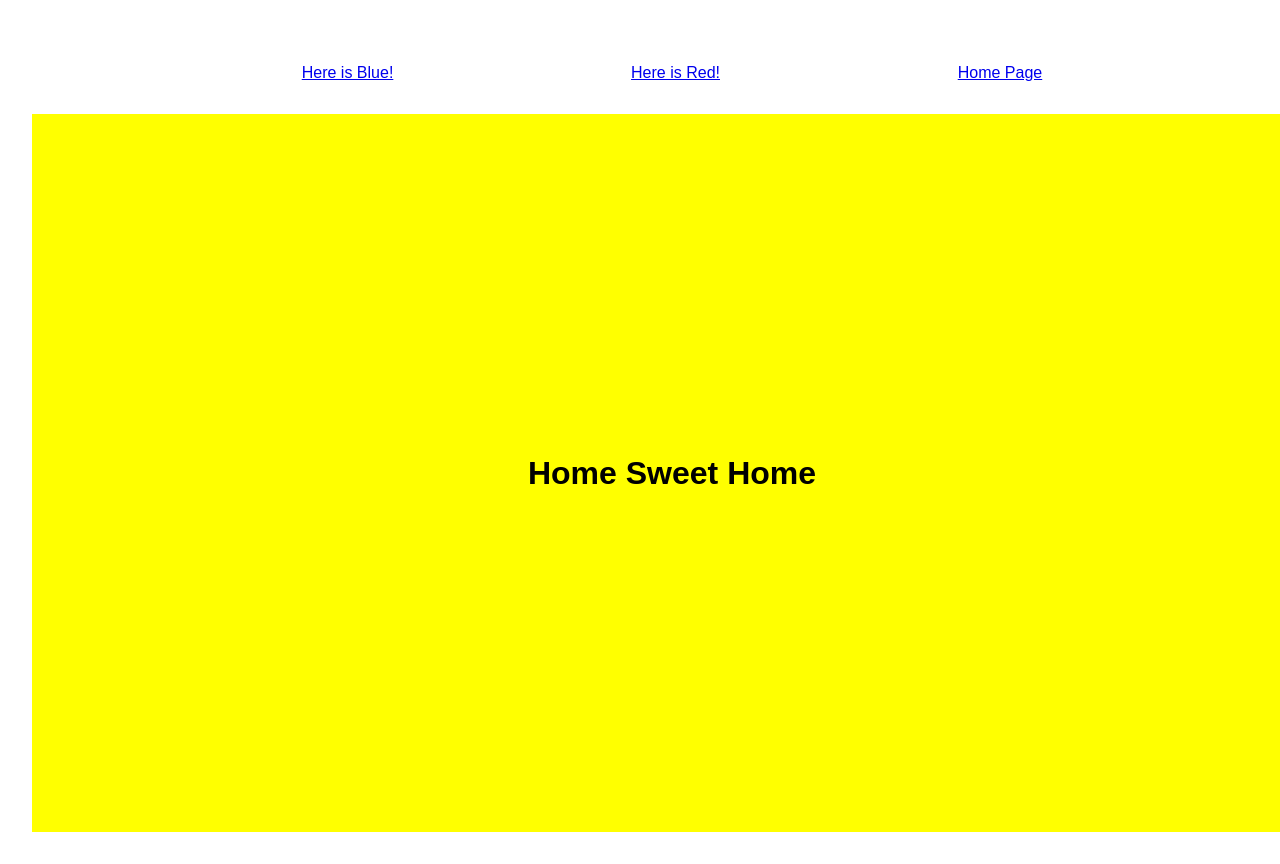
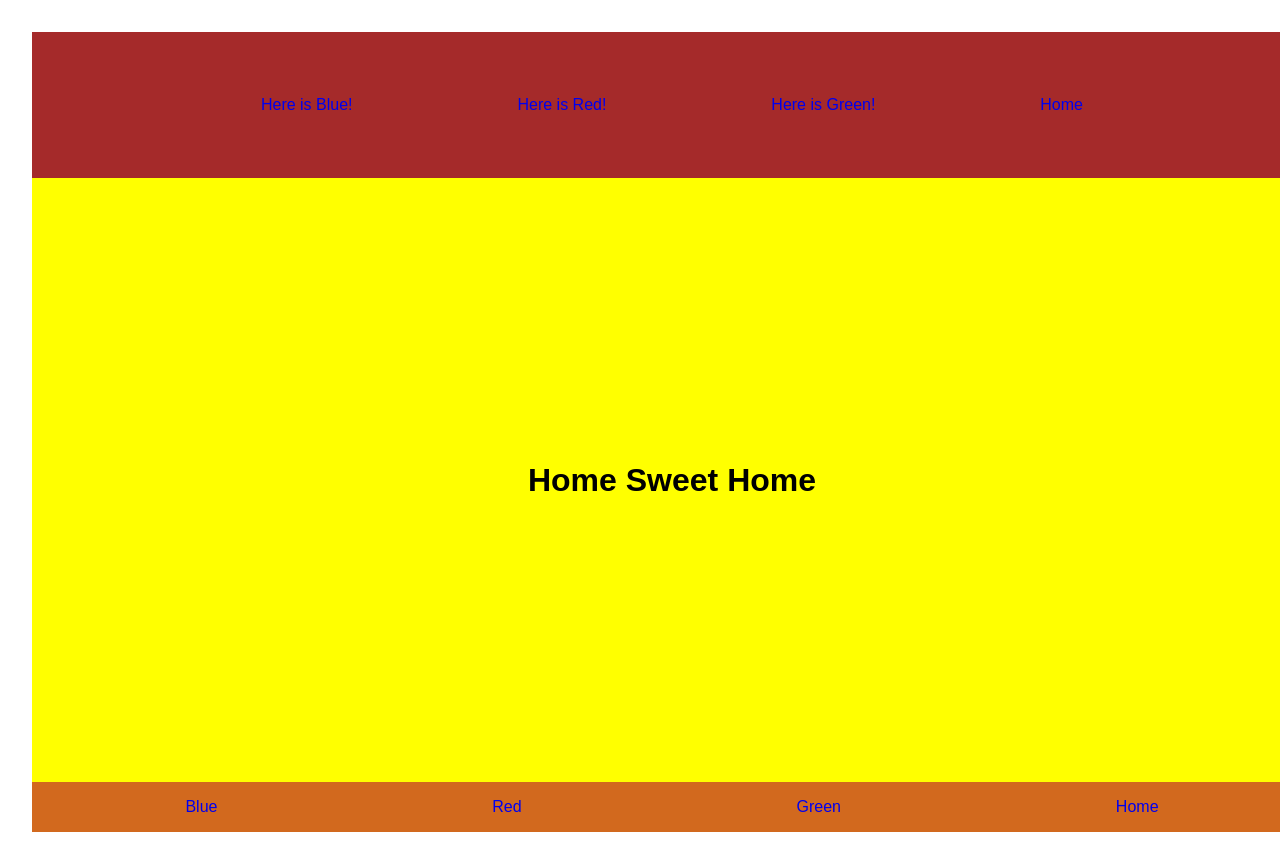
Before and after one commit to annawaterhouse/Colors-react-router, a React (Vite) app: page / in a window 1280 px wide. Shown: the top 864 px of the page. Built offline with nearby package versions, Linux system fonts and the light colour scheme.

Commit message:
finalized

```diff
--- a/src/App.jsx
+++ b/src/App.jsx
@@ -1,30 +1,19 @@
 
 
 import './App.css'
-import {Routes, Route, Link} from  'react-router-dom'
-import Blue from './components/Blue'
-import Red from './components/Red'
-import Home from './components/Home'
+import MainContainer from "./components/MainContainer"
+import Navbar from "./components/Navbar"
+import Footer from "./components/Footer"
+
 function App() {
 
 
   return (
     <>
      <div id='container'>
-
-      <div id="navbar">
-        <Link to='/blue'> Here is Blue!</Link>
-        <Link to='/red' >Here is Red! </Link>
-        <Link to='/'>Home Page</Link>
-      </div>
-      <div id="main-section">
-        <Routes>
-
-          <Route path='/blue' element={<Blue />} />
-          <Route path='/red'  element={<Red />} />
-          <Route path='/' element={<Home />} />
-        </Routes>
-      </div>
+      <Navbar />
+      <MainContainer />
+      <Footer />
     </div>
     </>
   )
--- /dev/null
+++ b/src/components/Footer.jsx
@@ -0,0 +1,16 @@
+import { Link } from 'react-router-dom'
+
+function Footer() {
+    return (
+        <>
+            <div className="footer">
+                <Link to='/blue'>Blue</Link>
+                <Link to='/red' >Red</Link>
+                <Link to='/green'>Green</Link>
+                <Link to='/'>Home</Link>
+            </div>
+        </>
+    )
+}
+
+export default Footer;
--- /dev/null
+++ b/src/components/Green.jsx
@@ -0,0 +1,14 @@
+function Green() {
+    return (
+
+    <>
+    <div className="green">
+       <h1>Green</h1>
+    </div>
+
+
+    </>
+
+  )}
+
+  export default Green;
--- /dev/null
+++ b/src/components/MainContainer.jsx
@@ -0,0 +1,23 @@
+import {Routes, Route} from  'react-router-dom'
+import Blue from "./Blue"
+import Red from "./Red"
+import Home from "./Home"
+import Green from "./Green"
+
+
+function MainContainer() {
+    return (
+        <>
+            <div id="main-section">
+                <Routes>
+                    <Route path='/blue' element={<Blue />} />
+                    <Route path='/red' element={<Red />} />
+                    <Route path='/green' element={<Green />} />
+                    <Route path='/' element={<Home />} />
+                </Routes>
+            </div>
+        </>
+    )
+}
+
+export default MainContainer;
--- /dev/null
+++ b/src/components/Navbar.jsx
@@ -0,0 +1,15 @@
+import {Link} from  'react-router-dom'
+function Navbar() {
+    return (
+        <>
+            <div id="navbar">
+                <Link to='/blue'> Here is Blue!</Link>
+                <Link to='/red' >Here is Red! </Link>
+                <Link to='/green' >Here is Green! </Link>
+                <Link to='/'>Home</Link>
+            </div>
+        </>
+    )
+}
+
+export default Navbar;
--- a/src/index.css
+++ b/src/index.css
@@ -20,8 +20,9 @@ body > div {
 }
 
 #navbar {
-  padding: 2em;
+  padding: 4em;
   justify-content: space-evenly;
+  background-color:brown;
 }
 
 #main-section {
@@ -33,6 +34,7 @@ body > div {
   display: flex;
   align-items: center;
   justify-content: center;
+
 }
 
 .red {
@@ -47,4 +49,26 @@ body > div {
 
 .home {
   background-color: yellow;
+
 }
+
+.green {
+  background-color:darkgreen;
+}
+
+.footer {
+  display: flex;
+  justify-content: space-around;
+  text-decoration: none;
+  background-color:chocolate;
+  padding: 1rem;
+}
+
+a {
+  text-decoration: none;
+  font-family: fantasy;
+}
+
+h1 {
+  font-family: fantasy;
+}
```
